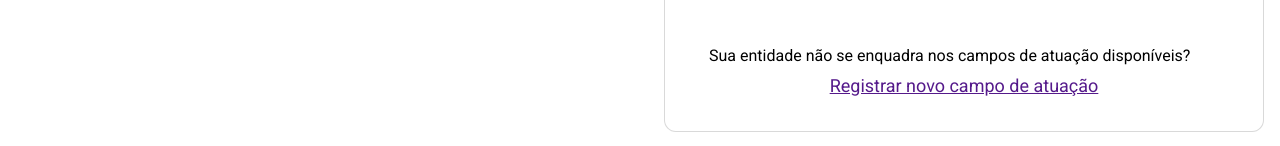
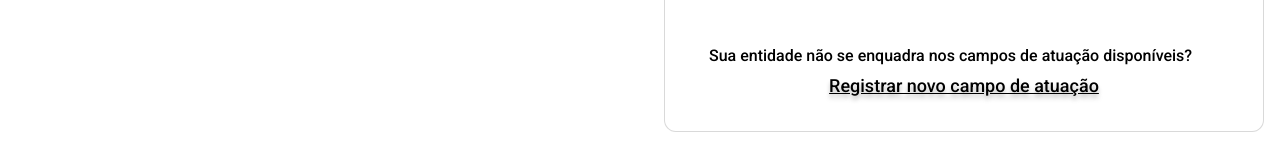
Before and after one commit to Alanda-Pac/SantanderCoders---FrontEnd, a plain HTML site: page index.html in a window 1280 px wide. Shown: the part 473-619 px from the top of the page. Drawn offline with Linux system fonts and the light colour scheme.

Commit message:
Update footer

```diff
--- a/Css/styles.css
+++ b/Css/styles.css
@@ -89,6 +89,8 @@ main .actions a + a {
 main footer p {
   font-size: 1.6rem;
   margin-top: 8rem;
+
+  font-weight: 500;
 }
 
 main footer a {
@@ -96,4 +98,8 @@ main footer a {
   margin-top: 1rem;
   display: block;
   text-align: center;
+
+  font-weight: 500;
+  color: #000;
+  text-shadow: 0px 4px 4px rgba(0, 0, 0, 0.25);
 }
```
